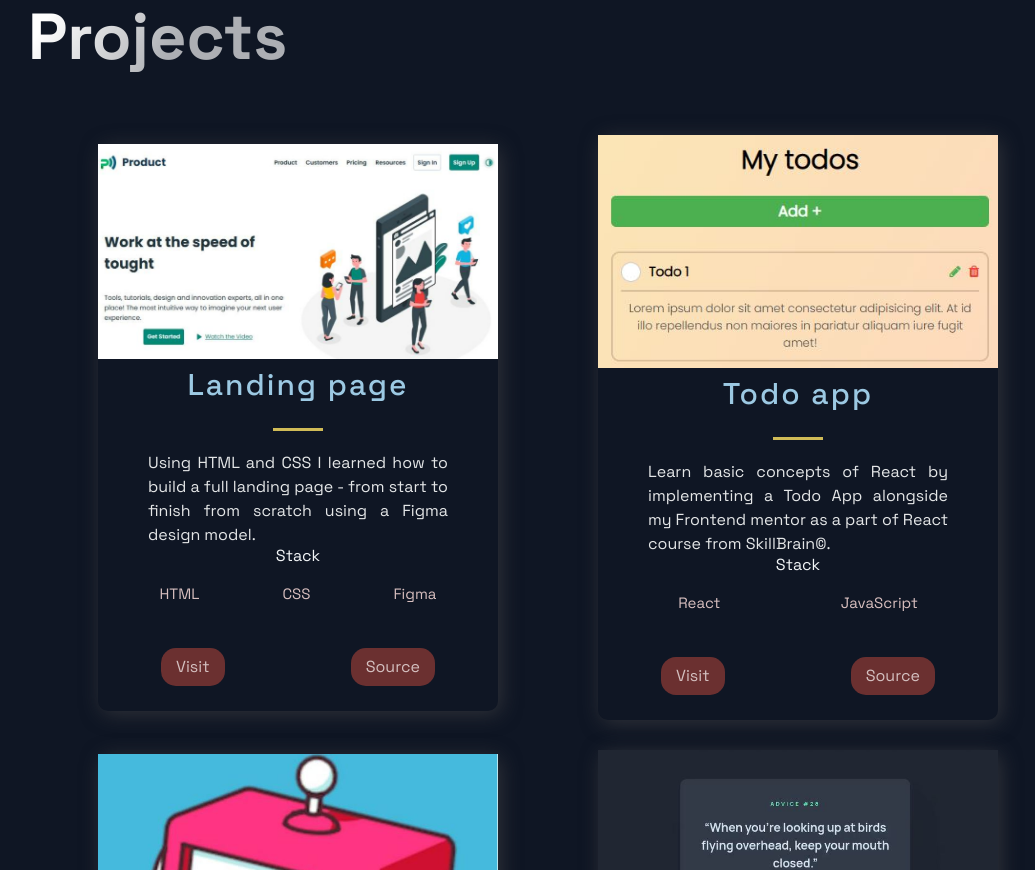
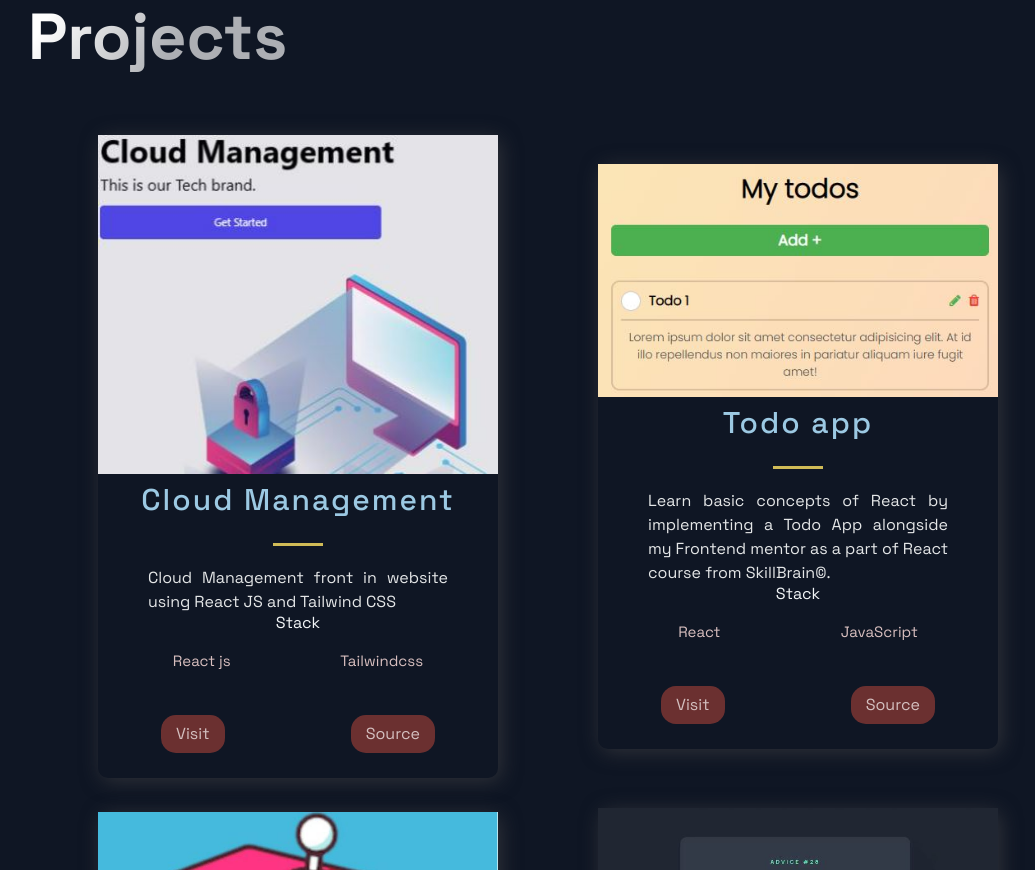
Before and after one commit to Flor77/myPortofolio, a Next.js app: page / in a window 1280 px wide. Shown: the part 700-1570 px from the top of the page, without its empty margins (92-1127 px from the left). Built offline with nearby package versions, Linux system fonts and the light colour scheme.

Commit message:
change some project

```diff
--- a/src/constants/constants.js
+++ b/src/constants/constants.js
@@ -1,12 +1,12 @@
 export const projects = [
   {
-    title: "Landing page",
+    title: "Cloud Management",
     description:
-      "Using HTML and CSS I learned how to build a full landing page - from start to finish from scratch using a Figma design model.",
-    image: "/images/landingPage3.JPG",
-    tags: ["HTML", "CSS", "Figma"],
-    source: "https://github.com/Flor77/LandingPage",
-    visit: "https://landpagebyflor.netlify.app/",
+      "Cloud Management front in website using React JS and Tailwind CSS",
+    image: "/images/cm6.JPG",
+    tags: ["React js", "Tailwindcss"],
+    source: "https://github.com/Flor77/cloud-management",
+    visit: "https://cloud-manage-flor77.netlify.app/",
     id: 0,
   },
   {
```
Also changed, not shown: public/images/cm6.JPG (added).
